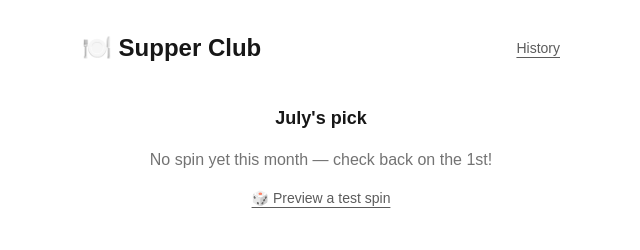
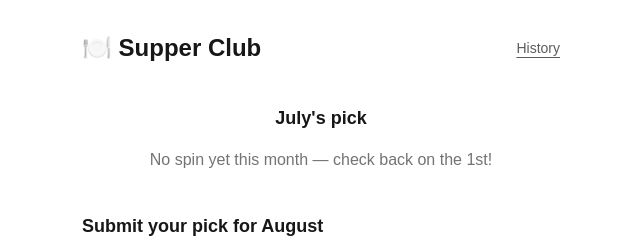
Before and after one commit to mkashgarian/supper-club, a Next.js app: page / in a window 1280 px wide. Shown: the top 250 px of the page, without its empty margins (319-959 px from the left). Built offline with nearby package versions, Linux system fonts and the light colour scheme; no server answers; the database is empty.

Commit message:
Remove test-spin link from home page

```diff
--- a/app/page.tsx
+++ b/app/page.tsx
@@ -40,9 +40,6 @@ export default async function HomePage() {
         ) : (
           <p className="opacity-60">No spin yet this month — check back on the 1st!</p>
         )}
-        <Link href="/preview" className="text-sm underline underline-offset-4 opacity-70">
-          🎲 Preview a test spin
-        </Link>
       </section>
 
       <section>
```
